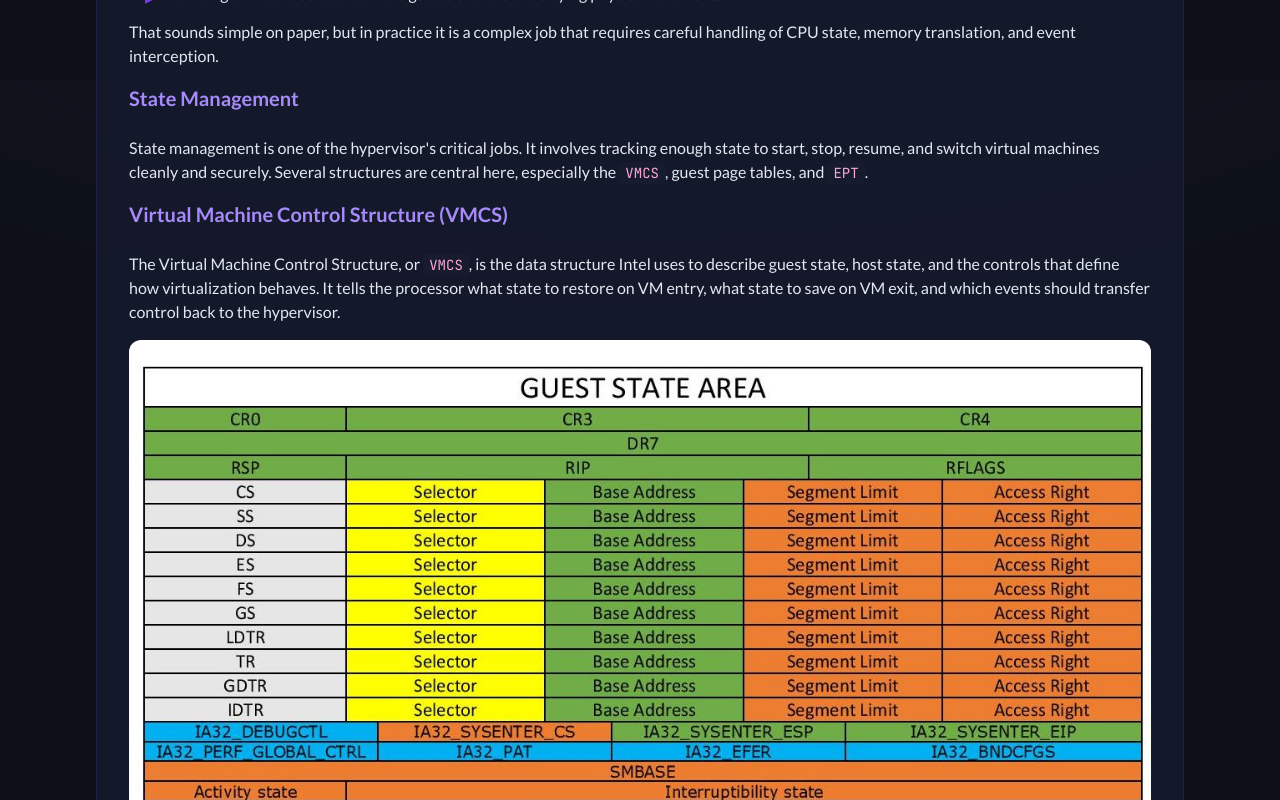
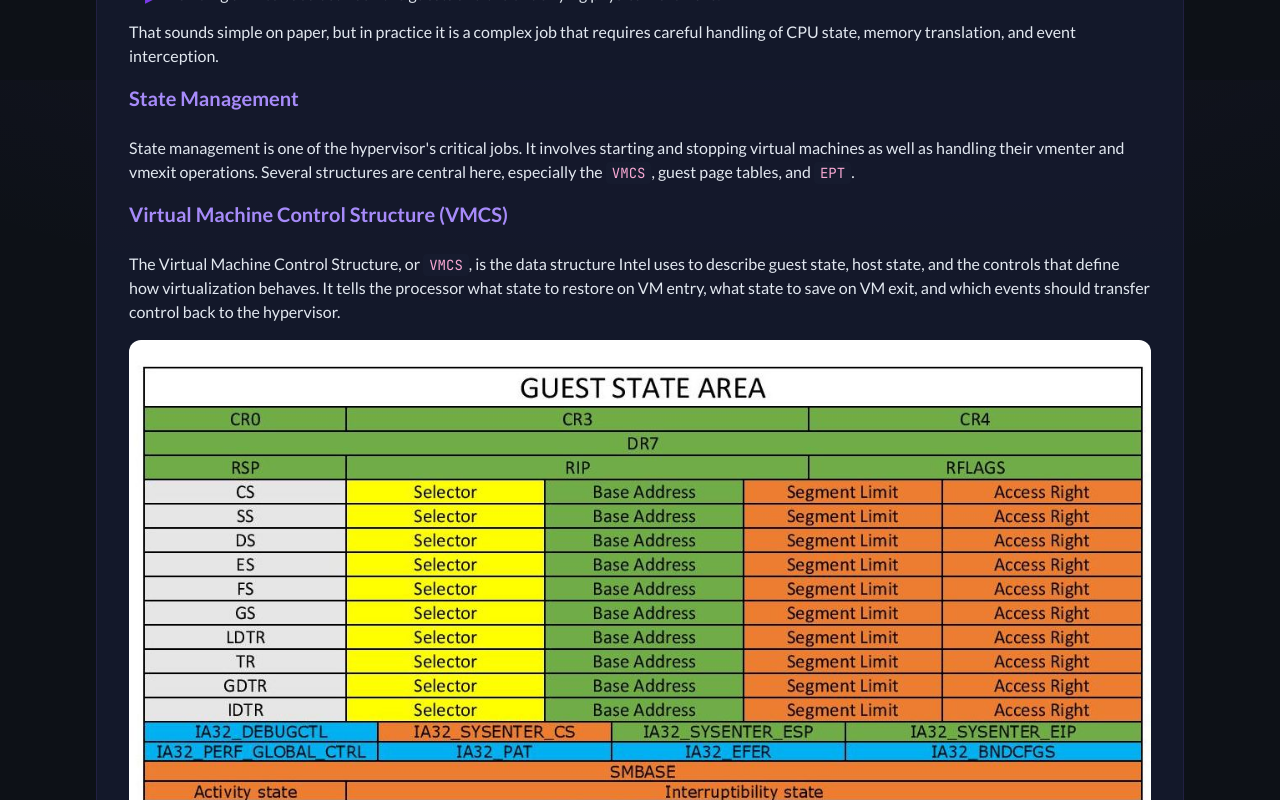
Before and after one commit to Idov31/idov31.github.io, a Next.js app: page /posts/hypervisor-based-defense in a window 1280 px wide. Shown: the part 3120-3920 px from the top of the page. Built offline with nearby package versions, Linux system fonts and the light colour scheme.

Commit message:
Fixed typos

```diff
--- a/src/app/posts/hypervisor-based-defense/page.tsx
+++ b/src/app/posts/hypervisor-based-defense/page.tsx
@@ -169,9 +169,8 @@ export default function HypervisorBasedDefense() {
                     <ThirdHeader text="State Management" />
                     <div className="pt-4">
                         State management is one of the hypervisor&apos;s critical jobs. It
-                        involves tracking enough state to start, stop, resume, and switch
-                        virtual machines cleanly and securely. Several structures are central
-                        here, especially the <InlineCode text="VMCS" />, guest page tables,
+                        involves starting and stopping virtual machines as well as handling their vmenter and vmexit operations.
+                        Several structures are central here, especially the <InlineCode text="VMCS" />, guest page tables,
                         and <InlineCode text="EPT" />.
                     </div>
 
@@ -664,7 +663,7 @@ export default function HypervisorBasedDefense() {
                             {
                                 version: "v3.0 | VBS Compatibility",
                                 description:
-                                    "Reworking Nova&apos;s architecture to be compatible with VBS-enabled environments, which likely requires a significant redesign of the current implementation.",
+                                    "Reworking Nova's architecture to be compatible with VBS-enabled environments, which likely requires a significant redesign of the current implementation.",
                                 features: [
                                     "Full compatibility with VBS-enabled environments",
                                     "Redesign of Nova architecture to work alongside the Windows hypervisor",
```
